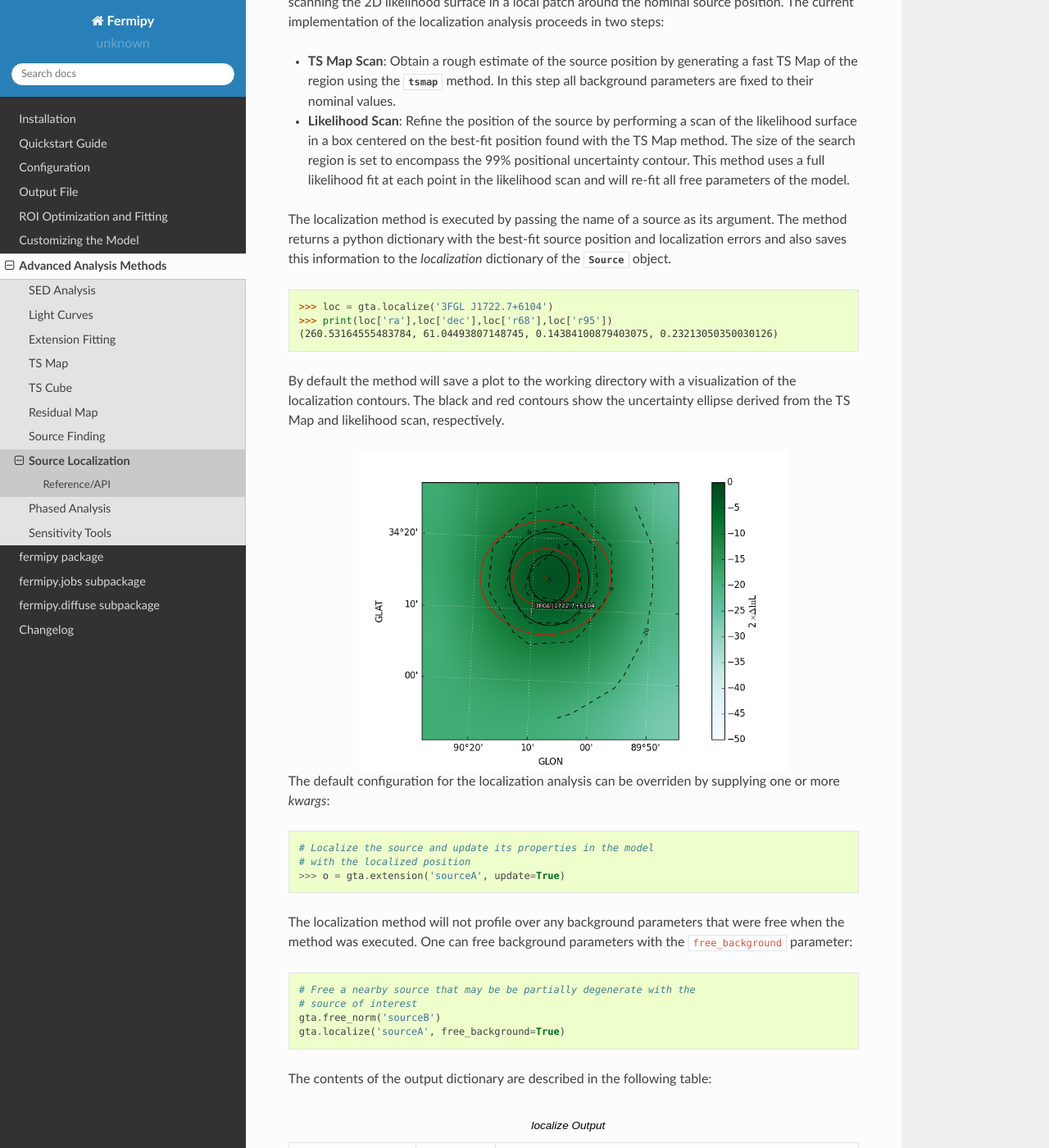
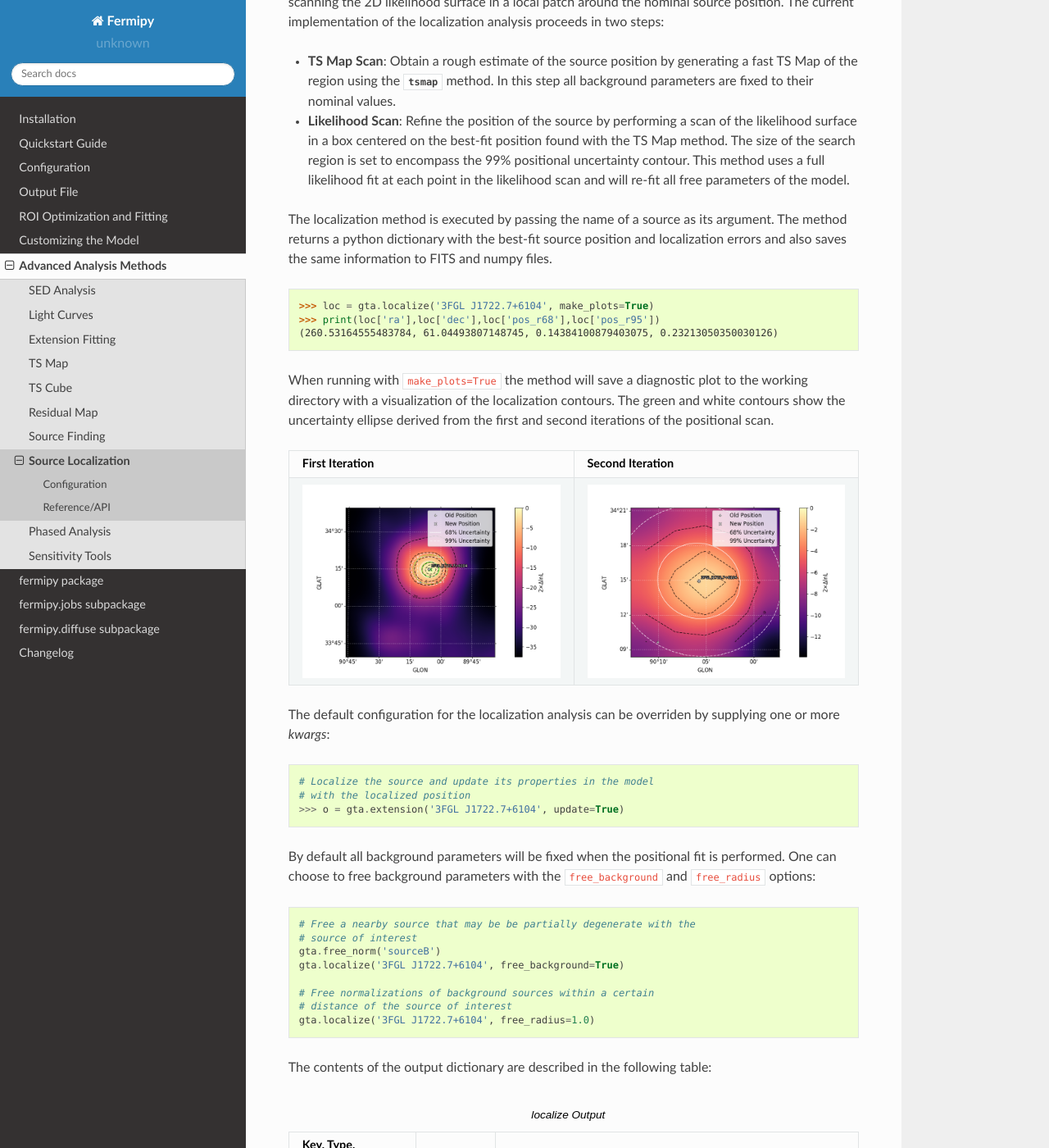
Before and after one commit to fermiPy/fermipy, a Sphinx documentation site: the page built from docs/advanced/localization.rst, in a window 1280 px wide and 1400 px high, scrolled down 194 px. Shown: the whole window at 82% size. Built offline with Sphinx 7.4.7 and the Read the Docs theme 2.0.0, drawn with Linux system fonts in a browser that asks for light colours; some of the changed text lies outside the part shown.

Commit message:
improve localization docs

```diff
--- a/docs/advanced/localization.rst
+++ b/docs/advanced/localization.rst
@@ -22,25 +22,33 @@ analysis proceeds in two steps:
   likelihood scan and will re-fit all free parameters of the model.
 
 The localization method is executed by passing the name of a source as
-its argument.  The method returns a python dictionary with the best-fit source
-position and localization errors and also saves this information to
-the *localization* dictionary of the `~fermipy.roi_model.Source`
-object.
+its argument.  The method returns a python dictionary with the
+best-fit source position and localization errors and also saves the same
+information to FITS and numpy files.
 
 .. code-block:: python
 
-   >>> loc = gta.localize('3FGL J1722.7+6104')
-   >>> print(loc['ra'],loc['dec'],loc['r68'],loc['r95'])
+   >>> loc = gta.localize('3FGL J1722.7+6104', make_plots=True)
+   >>> print(loc['ra'],loc['dec'],loc['pos_r68'],loc['pos_r95'])
    (260.53164555483784, 61.04493807148745, 0.14384100879403075, 0.23213050350030126)
 
-By default the method will save a plot to the working directory with a
-visualization of the localization contours.  The black and red
-contours show the uncertainty ellipse derived from the TS Map and
-likelihood scan, respectively.
+When running with ``make_plots=True`` the method will save a
+diagnostic plot to the working directory with a visualization of the
+localization contours.  The green and white contours show the
+uncertainty ellipse derived from the first and second iterations of
+the positional scan.
 
-.. image:: 3fgl_j1722.7+6104_localize.png
-   :width: 75%
-   :align: center
+.. |image_loc| image:: 3fgl_j1722.7+6104_localize.png
+   :width: 100%
+
+.. |image_loc_peak| image:: 3fgl_j1722.7+6104_localize_peak.png
+   :width: 100%
+
+.. csv-table::
+   :header: First Iteration, Second Iteration
+   :widths: 50, 50
+
+   |image_loc|, |image_loc_peak|
 
 The default configuration for the localization analysis can be
 overriden by supplying one or more *kwargs*:
@@ -49,18 +57,22 @@ overriden by supplying one or more *kwargs*:
 
    # Localize the source and update its properties in the model
    # with the localized position
-   >>> o = gta.extension('sourceA', update=True)
+   >>> o = gta.extension('3FGL J1722.7+6104', update=True)
 
-The localization method will not profile over any background
-parameters that were free when the method was executed.  One can free
-background parameters with the ``free_background`` parameter:
+By default all background parameters will be fixed when the positional
+fit is performed.  One can choose to free background parameters with
+the ``free_background`` and ``free_radius`` options:
 
 .. code-block:: python
 
    # Free a nearby source that may be be partially degenerate with the
    # source of interest
    gta.free_norm('sourceB')
-   gta.localize('sourceA', free_background=True)
+   gta.localize('3FGL J1722.7+6104', free_background=True)
+
+   # Free normalizations of background sources within a certain
+   # distance of the source of interest
+   gta.localize('3FGL J1722.7+6104', free_radius=1.0)
 
 The contents of the output dictionary are described in the following table:
 
@@ -70,6 +82,15 @@ The contents of the output dictionary are described in the following table:
    :delim: tab
    :widths: 10,10,80
 
+Configuration
+-------------
+
+.. csv-table:: *localize* Options
+   :header:    Option, Default, Description
+   :file: ../config/localize.csv
+   :delim: tab
+   :widths: 10,10,80
+
 
 Reference/API
 -------------
```
Also changed, not shown: docs/advanced/3fgl_j1722.7+6104_localize.png, docs/advanced/3fgl_j1722.7+6104_localize_peak.png (added).
